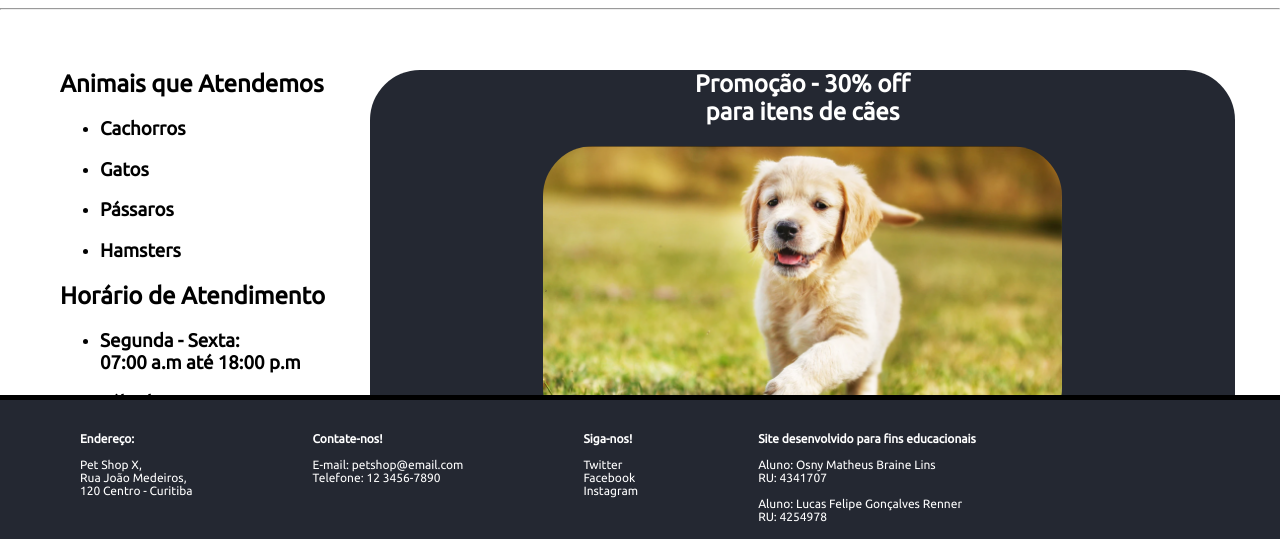
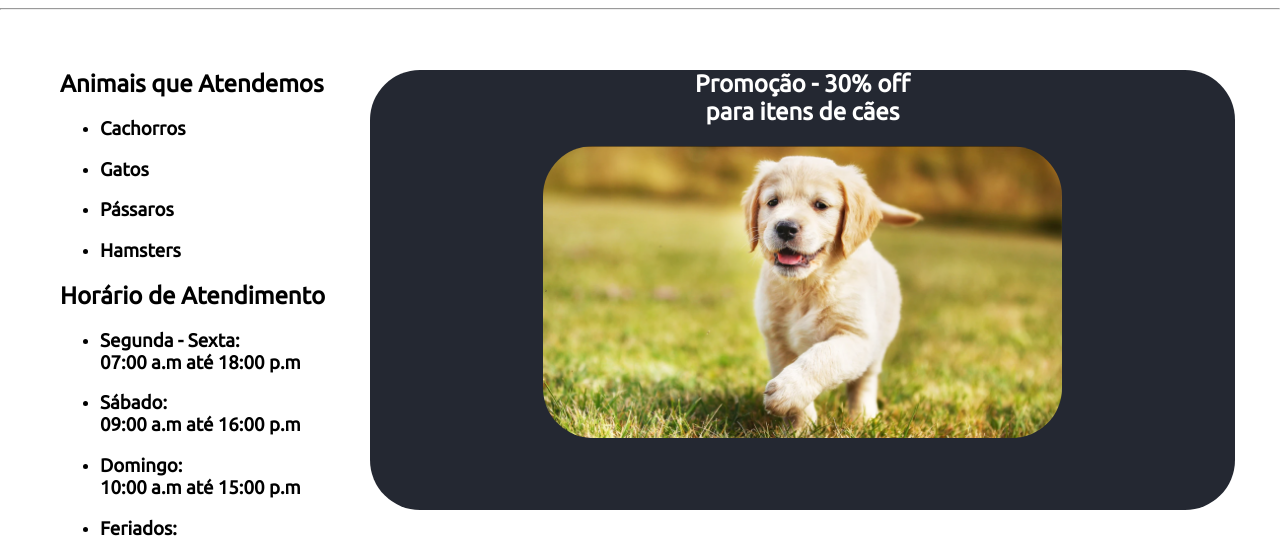
Before and after one commit to Osny05/atividade_extensionista, a plain HTML site: page front-end/index.html in a window 1280 px wide. Shown: the part 250-789 px from the top of the page. Drawn offline with Linux system fonts and the light colour scheme.

Commit message:
Corrigindo o rodapé

```diff
--- a/front-end/index.html
+++ b/front-end/index.html
@@ -104,32 +104,25 @@
             grid-column-start: 1;
             grid-column-end: 12;
             grid-row-start: 1;
-            grid-row-end: 1;
+            grid-row-end: 6;
+            color: white;
+            text-align: center;
             background-color: #242832;
             border-top: 5px solid black;
             bottom: 0;
-            left: 0;
             height: 150px;
-            ;
-            position: fixed;
             width: 100%;
+            z-index: 1;
         }
 
         .rodapeConteudo {
             color: white;
             font-size: 12px;
-            font-family: 'Ubuntu', sans-serif;
             margin: 20px;
-            position: absolute;
         }
 
         @media only screen and (max-width: 767px) {
             .wrapper {
-                grid-column-start: 1;
-                grid-column-end: 1;
-            }
-
-            .imagem_leo {
                 grid-column-start: 1;
                 grid-column-end: 1;
             }
@@ -169,10 +162,7 @@
         <hr>
     </div>
 
-
-
     <div class="container wrapper">
-
         <aside class="imagem_leo">
             <div class="infos" style="margin-bottom: 600px;">
                 <aside class="wrapper">
@@ -212,25 +202,22 @@
 
         <section class="principal">
 
-            <div style="background-color: #242832; color: white; border-radius: 50px;">
+            <div style="background-color: #242832; color: white; border-radius: 50px; margin-bottom: 200px;">
                 <h1 style="text-align: center; margin-top: 30px;"><strong>Promoção - 30% off <br> para itens de cães</strong></h1>
                 <img src="imagens/index/cao1.png" width="60%"
                     style="display: block; margin: 0px auto; border-radius: 50px;">
-                <br><br>
+                    <br><br><br><br>
             </div>
-
-
-            <div class="card" style="margin-top: 70px; margin-bottom: 10px;">
+            <div class="card" style="margin-top: 70px;">
                 <div style="background-color: #242832; color: white; height: 200px; border-top-left-radius: 50px;border-bottom-left-radius: 50px;">
                     <h2 style="padding-left: 5px; padding-right: 5px; padding-top: 50px;">Anunciamos nossa feira de doação de gatos!</h2>
                     <h2 style="padding-left: 5px; padding-right: 5px; padding-bottom: 50px;">Definiremos uma data em breve. Aguarde.</h2>
                 </div>
-
                 <img src="imagens/index/gato1.png" style="height: 180px; border: 10px solid #242832;">
             </div>
         </section>
     </div>
-    <footer>
+    <footer class="container">
         <div class="rodapeConteudo">
 
             <div class="card">
```
